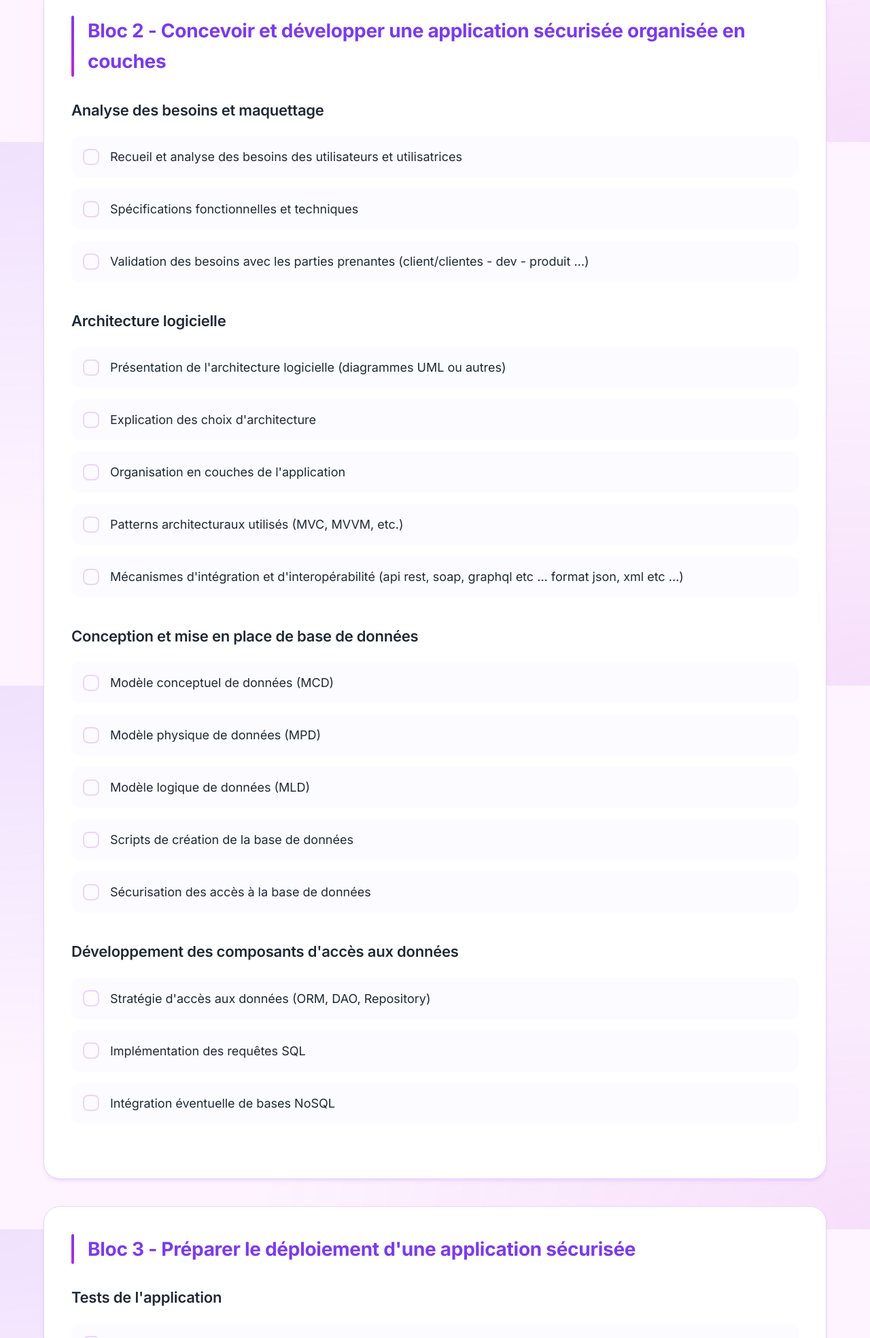
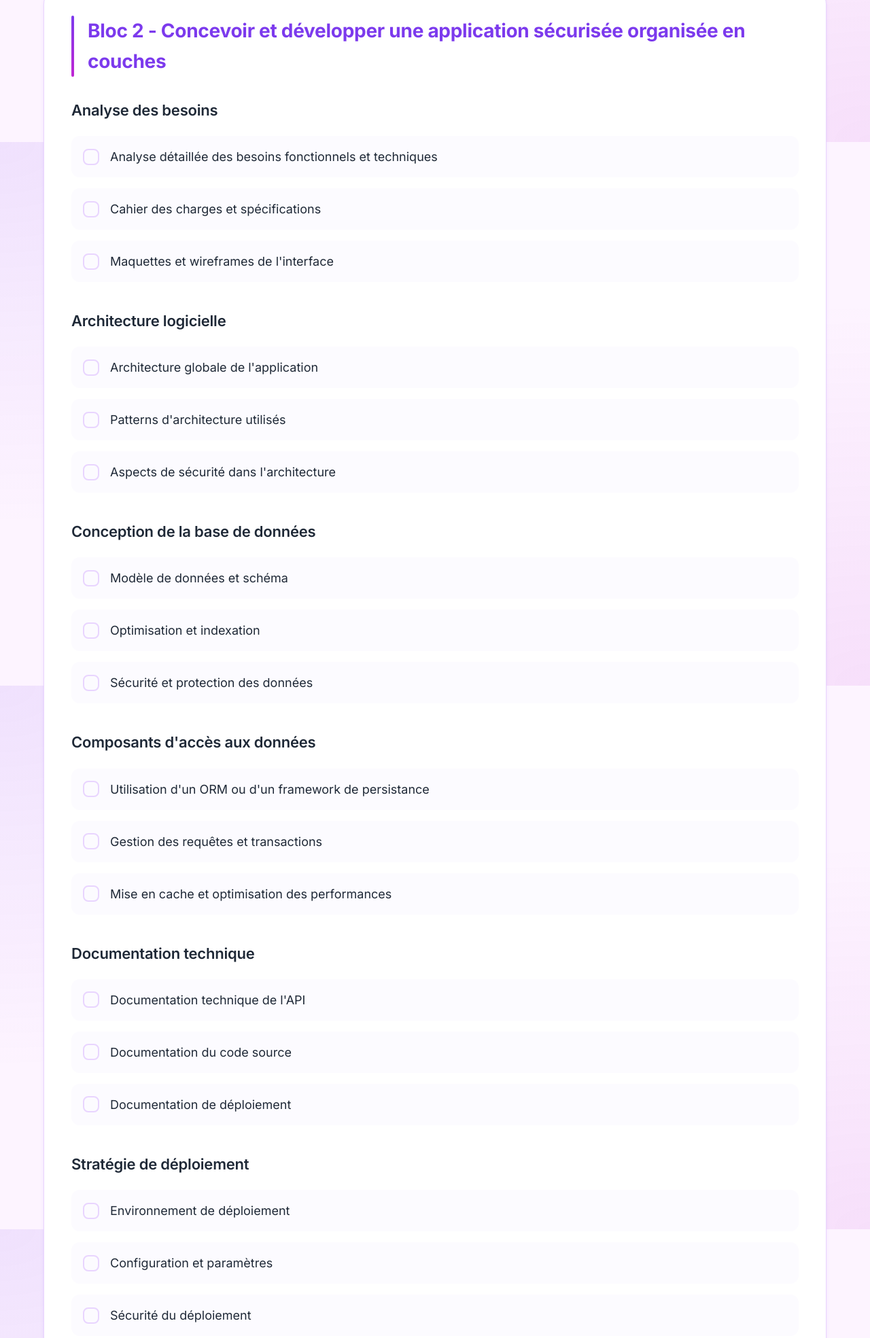
Before and after one commit to leiluspocus/checklist-rncp6-cda, a plain HTML site: page index.html in a window 1280 px wide. Shown: the part 2191-4160 px from the top of the page at 68% size. Drawn offline with Linux system fonts and the light colour scheme.

Commit message:
fix: label

```diff
--- a/index.html
+++ b/index.html
@@ -207,36 +207,24 @@
         </h2>
 
         <div class="section">
-          <h3>Analyse des besoins et maquettage</h3>
+          <h3>Analyse des besoins</h3>
           <ul class="checklist">
             <li>
-              <label>
-                <input
-                  type="checkbox"
-                  aria-label="Recueil et analyse des besoins"
-                />
-                <span
-                  >Recueil et analyse des besoins des utilisateurs et
-                  utilisatrices</span
-                >
+              <label for="analyse-besoins">
+                <input type="checkbox" id="analyse-besoins" title="Analyse des besoins" aria-label="Analyse détaillée des besoins fonctionnels et techniques">
+                <span>Analyse détaillée des besoins fonctionnels et techniques</span>
               </label>
             </li>
             <li>
-              <label>
-                <input
-                  type="checkbox"
-                  aria-label="Spécifications fonctionnelles et techniques"
-                />
-                <span>Spécifications fonctionnelles et techniques</span>
+              <label for="cahier-charges">
+                <input type="checkbox" id="cahier-charges" title="Cahier des charges" aria-label="Cahier des charges et spécifications">
+                <span>Cahier des charges et spécifications</span>
               </label>
             </li>
             <li>
-              <label>
-                <input type="checkbox" aria-label="Validation des besoins" />
-                <span
-                  >Validation des besoins avec les parties prenantes
-                  (client/clientes - dev - produit …)</span
-                >
+              <label for="maquettes-ui">
+                <input type="checkbox" id="maquettes-ui" title="Maquettes UI" aria-label="Maquettes et wireframes de l'interface">
+                <span>Maquettes et wireframes de l'interface</span>
               </label>
             </li>
           </ul>
@@ -246,119 +234,117 @@
           <h3>Architecture logicielle</h3>
           <ul class="checklist">
             <li>
-              <label>
-                <input
-                  type="checkbox"
-                  aria-label="Présentation de l'architecture"
-                />
-                <span
-                  >Présentation de l'architecture logicielle (diagrammes UML ou
-                  autres)</span
-                >
+              <label for="architecture">
+                <input type="checkbox" id="architecture" title="Architecture" aria-label="Architecture globale de l'application">
+                <span>Architecture globale de l'application</span>
               </label>
             </li>
             <li>
-              <label>
-                <input
-                  type="checkbox"
-                  aria-label="Explication des choix d'architecture"
-                />
-                <span>Explication des choix d'architecture</span>
+              <label for="patterns-archi">
+                <input type="checkbox" id="patterns-archi" title="Patterns d'architecture" aria-label="Patterns d'architecture utilisés">
+                <span>Patterns d'architecture utilisés</span>
               </label>
             </li>
             <li>
-              <label>
-                <input type="checkbox" aria-label="Organisation en couches" />
-                <span>Organisation en couches de l'application</span>
-              </label>
-            </li>
-            <li>
-              <label>
-                <input type="checkbox" aria-label="Patterns architecturaux" />
-                <span>Patterns architecturaux utilisés (MVC, MVVM, etc.)</span>
-              </label>
-            </li>
-            <li>
-              <label>
-                <input type="checkbox" aria-label="Mécanismes d'intégration" />
-                <span
-                  >Mécanismes d'intégration et d'interopérabilité (api rest,
-                  soap, graphql etc … format json, xml etc …)</span
-                >
+              <label for="securite-archi">
+                <input type="checkbox" id="securite-archi" title="Sécurité architecture" aria-label="Aspects de sécurité dans l'architecture">
+                <span>Aspects de sécurité dans l'architecture</span>
               </label>
             </li>
           </ul>
         </div>
 
         <div class="section">
-          <h3>Conception et mise en place de base de données</h3>
+          <h3>Conception de la base de données</h3>
           <ul class="checklist">
             <li>
-              <label>
-                <input
-                  type="checkbox"
-                  aria-label="Modèle conceptuel de données"
-                />
-                <span>Modèle conceptuel de données (MCD)</span>
+              <label for="modele-donnees">
+                <input type="checkbox" id="modele-donnees" title="Modèle de données" aria-label="Modèle de données et schéma">
+                <span>Modèle de données et schéma</span>
               </label>
             </li>
             <li>
-              <label>
-                <input
-                  type="checkbox"
-                  aria-label="Modèle physique de données"
-                />
-                <span>Modèle physique de données (MPD)</span>
+              <label for="optimisation-bd">
+                <input type="checkbox" id="optimisation-bd" title="Optimisation BD" aria-label="Optimisation et indexation">
+                <span>Optimisation et indexation</span>
               </label>
             </li>
             <li>
-              <label>
-                <input type="checkbox" aria-label="Modèle logique de données" />
-                <span>Modèle logique de données (MLD)</span>
-              </label>
-            </li>
-            <li>
-              <label>
-                <input type="checkbox" aria-label="Scripts de création" />
-                <span>Scripts de création de la base de données</span>
-              </label>
-            </li>
-            <li>
-              <label>
-                <input type="checkbox" aria-label="Sécurisation des accès" />
-                <span>Sécurisation des accès à la base de données</span>
+              <label for="securite-donnees">
+                <input type="checkbox" id="securite-donnees" title="Sécurité données" aria-label="Sécurité et protection des données">
+                <span>Sécurité et protection des données</span>
               </label>
             </li>
           </ul>
         </div>
 
         <div class="section">
-          <h3>Développement des composants d'accès aux données</h3>
+          <h3>Composants d'accès aux données</h3>
           <ul class="checklist">
             <li>
-              <label>
-                <input
-                  type="checkbox"
-                  aria-label="Stratégie d'accès aux données"
-                />
-                <span
-                  >Stratégie d'accès aux données (ORM, DAO, Repository)</span
-                >
+              <label for="orm">
+                <input type="checkbox" id="orm" title="ORM" aria-label="Utilisation d'un ORM ou d'un framework de persistance">
+                <span>Utilisation d'un ORM ou d'un framework de persistance</span>
               </label>
             </li>
             <li>
-              <label>
-                <input
-                  type="checkbox"
-                  aria-label="Implémentation des requêtes SQL"
-                />
-                <span>Implémentation des requêtes SQL</span>
+              <label for="requetes">
+                <input type="checkbox" id="requetes" title="Requêtes" aria-label="Gestion des requêtes et transactions">
+                <span>Gestion des requêtes et transactions</span>
               </label>
             </li>
             <li>
-              <label>
-                <input type="checkbox" aria-label="Intégration NoSQL" />
-                <span>Intégration éventuelle de bases NoSQL</span>
+              <label for="cache">
+                <input type="checkbox" id="cache" title="Cache" aria-label="Mise en cache et optimisation des performances">
+                <span>Mise en cache et optimisation des performances</span>
+              </label>
+            </li>
+          </ul>
+        </div>
+
+        <div class="section">
+          <h3>Documentation technique</h3>
+          <ul class="checklist">
+            <li>
+              <label for="doc-api">
+                <input type="checkbox" id="doc-api" title="Documentation API" aria-label="Documentation technique de l'API">
+                <span>Documentation technique de l'API</span>
+              </label>
+            </li>
+            <li>
+              <label for="doc-code">
+                <input type="checkbox" id="doc-code" title="Documentation code" aria-label="Documentation du code source">
+                <span>Documentation du code source</span>
+              </label>
+            </li>
+            <li>
+              <label for="doc-deploiement">
+                <input type="checkbox" id="doc-deploiement" title="Documentation déploiement" aria-label="Documentation de déploiement">
+                <span>Documentation de déploiement</span>
+              </label>
+            </li>
+          </ul>
+        </div>
+
+        <div class="section">
+          <h3>Stratégie de déploiement</h3>
+          <ul class="checklist">
+            <li>
+              <label for="environnement">
+                <input type="checkbox" id="environnement" title="Environnement" aria-label="Environnement de déploiement">
+                <span>Environnement de déploiement</span>
+              </label>
+            </li>
+            <li>
+              <label for="configuration">
+                <input type="checkbox" id="configuration" title="Configuration" aria-label="Configuration et paramètres">
+                <span>Configuration et paramètres</span>
+              </label>
+            </li>
+            <li>
+              <label for="securite-deploiement">
+                <input type="checkbox" id="securite-deploiement" title="Sécurité déploiement" aria-label="Sécurité du déploiement">
+                <span>Sécurité du déploiement</span>
               </label>
             </li>
           </ul>
@@ -574,6 +560,102 @@
             </li>
           </ul>
         </div>
+
+        <div class="section">
+          <h3>Validation des besoins</h3>
+          <ul class="checklist">
+            <li>
+              <label for="validation-besoins">
+                <input type="checkbox" id="validation-besoins" title="Validation des besoins" aria-label="Validation des besoins avec les parties prenantes">
+                <span>Validation des besoins avec les parties prenantes (client/clientes - dev - produit …)</span>
+              </label>
+            </li>
+          </ul>
+        </div>
+
+        <div class="section">
+          <h3>Organisation et architecture</h3>
+          <ul class="checklist">
+            <li>
+              <label for="organisation-couches">
+                <input type="checkbox" id="organisation-couches" title="Organisation en couches" aria-label="Organisation en couches de l'application">
+                <span>Organisation en couches de l'application</span>
+              </label>
+            </li>
+            <li>
+              <label for="patterns-utilises">
+                <input type="checkbox" id="patterns-utilises" title="Patterns architecturaux" aria-label="Patterns architecturaux utilisés (MVC, MVVM, etc.)">
+                <span>Patterns architecturaux utilisés (MVC, MVVM, etc.)</span>
+              </label>
+            </li>
+            <li>
+              <label for="integration-api">
+                <input type="checkbox" id="integration-api" title="Mécanismes d'intégration" aria-label="Mécanismes d'intégration et d'interopérabilité">
+                <span>Mécanismes d'intégration et d'interopérabilité (api rest, soap, graphql etc … format json, xml etc …)</span>
+              </label>
+            </li>
+          </ul>
+        </div>
+
+        <div class="section">
+          <h3>Modèles de données</h3>
+          <ul class="checklist">
+            <li>
+              <label for="mcd">
+                <input type="checkbox" id="mcd" title="Modèle conceptuel" aria-label="Modèle conceptuel de données (MCD)">
+                <span>Modèle conceptuel de données (MCD)</span>
+              </label>
+            </li>
+            <li>
+              <label for="mpd">
+                <input type="checkbox" id="mpd" title="Modèle physique" aria-label="Modèle physique de données (MPD)">
+                <span>Modèle physique de données (MPD)</span>
+              </label>
+            </li>
+            <li>
+              <label for="mld">
+                <input type="checkbox" id="mld" title="Modèle logique" aria-label="Modèle logique de données (MLD)">
+                <span>Modèle logique de données (MLD)</span>
+              </label>
+            </li>
+            <li>
+              <label for="scripts-bd">
+                <input type="checkbox" id="scripts-bd" title="Scripts de création" aria-label="Scripts de création de la base de données">
+                <span>Scripts de création de la base de données</span>
+              </label>
+            </li>
+            <li>
+              <label for="securite-acces">
+                <input type="checkbox" id="securite-acces" title="Sécurisation des accès" aria-label="Sécurisation des accès à la base de données">
+                <span>Sécurisation des accès à la base de données</span>
+              </label>
+            </li>
+          </ul>
+        </div>
+
+        <div class="section">
+          <h3>Accès aux données</h3>
+          <ul class="checklist">
+            <li>
+              <label for="strategie-acces">
+                <input type="checkbox" id="strategie-acces" title="Stratégie d'accès" aria-label="Stratégie d'accès aux données">
+                <span>Stratégie d'accès aux données (ORM, DAO, Repository)</span>
+              </label>
+            </li>
+            <li>
+              <label for="requetes-sql">
+                <input type="checkbox" id="requetes-sql" title="Requêtes SQL" aria-label="Implémentation des requêtes SQL">
+                <span>Implémentation des requêtes SQL</span>
+              </label>
+            </li>
+            <li>
+              <label for="nosql">
+                <input type="checkbox" id="nosql" title="Intégration NoSQL" aria-label="Intégration éventuelle de bases NoSQL">
+                <span>Intégration éventuelle de bases NoSQL</span>
+              </label>
+            </li>
+          </ul>
+        </div>
       </section>
     </main>
   </body>
```
